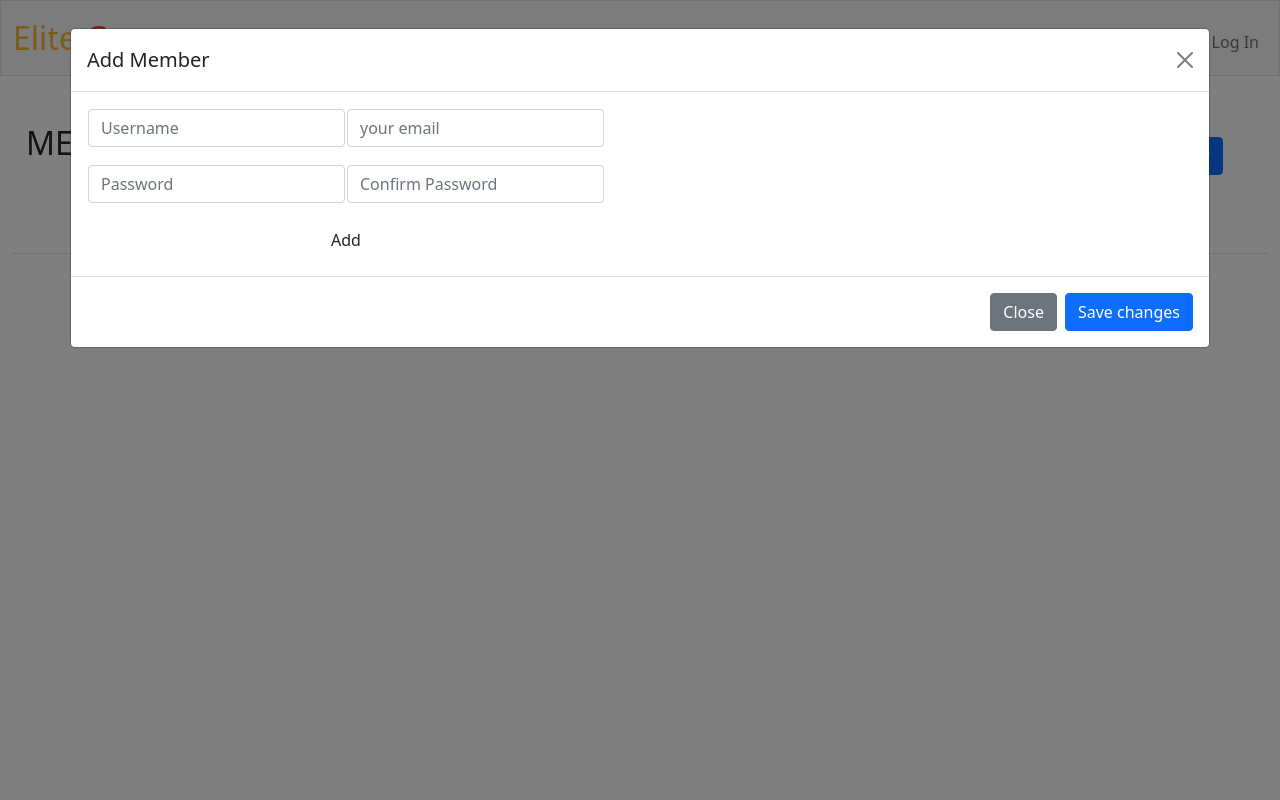
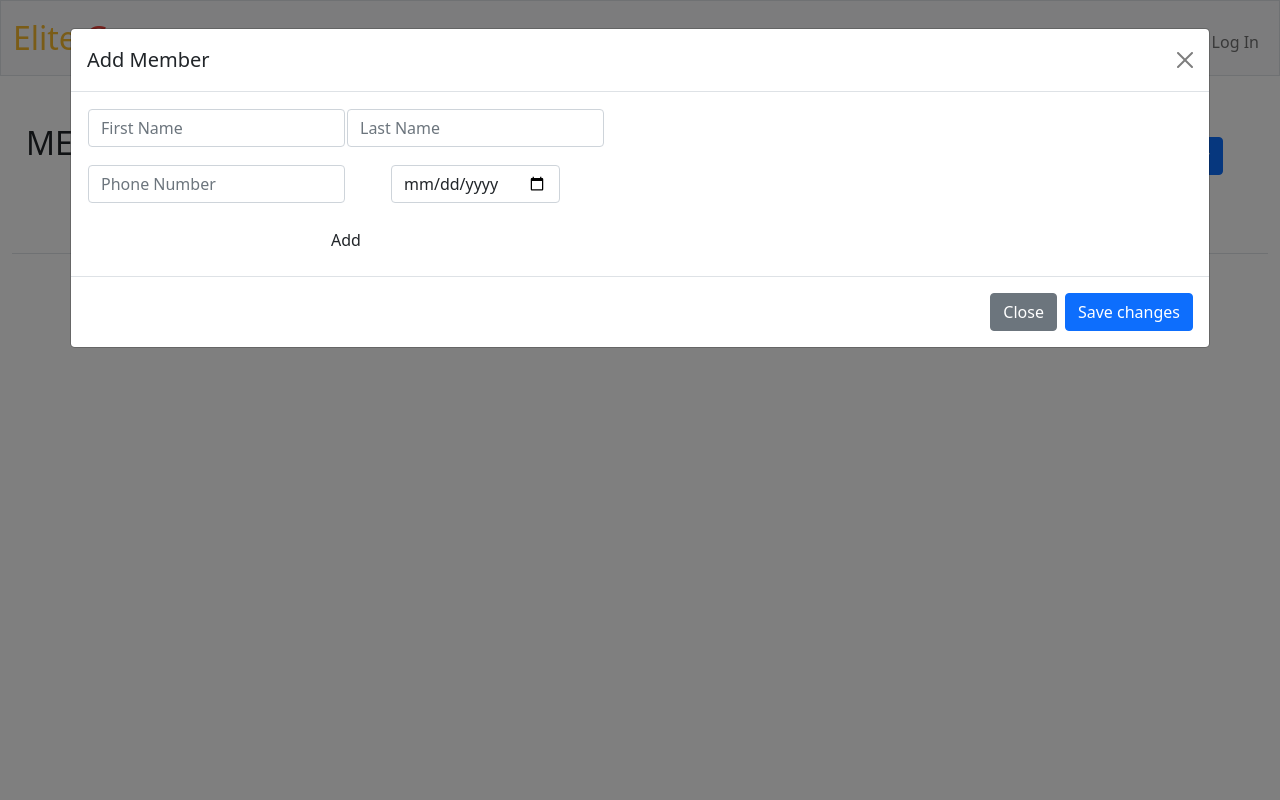
Before and after one commit to Ayman-ing/Gym, a Flask app: page /members in a window 1280 px wide, after a click on "Add New Member". Run offline with Flask 3, Linux system fonts and the light colour scheme; lists and menus that the app fills with data are empty; some libraries are stand-ins or nearby versions.

Commit message:
fixing some css and html

```diff
--- a/templates/members.html
+++ b/templates/members.html
@@ -27,24 +27,24 @@
             <tr>
               <td>
             <div class="mb-3">
-                <input autocomplete="off" autofocus class="form-control mx-auto w-auto" id="username" name="username" placeholder="Username" type="text" required>
+                <input autocomplete="off" autofocus class="form-control mx-auto w-auto" id=cl_Fname" name="cl_Fname" placeholder="First Name" type="text" required>
             </div>
           </td>
           <td>
             <div class="mb-3">
-                <input autocomplete="off" autofocus class="form-control mx-auto w-auto" id="mail" name="mail" placeholder="your email" type="mail" required>
+                <input autocomplete="off" autofocus class="form-control mx-auto w-auto" id="cl_Lname" name="cl_Lname" placeholder="Last Name" type="text" required>
             </div>
           </td>
           </tr>
           <tr>
             <td>
             <div class="mb-3">
-                <input class="form-control mx-auto w-auto" id="password" name="password" placeholder="Password" type="password" required>
+                <input class="form-control mx-auto w-auto" id="cl_num" name="cl_num" placeholder="Phone Number" type="number" required>
             </div>
           </td>
           <td>
             <div class="mb-3">
-                <input class="form-control mx-auto w-auto" id="confirmation" name="confirmation" placeholder="Confirm Password" type="password" required>
+                <input class="form-control mx-auto w-auto" id="cl_BD" name="cl_BD" placeholder="Birth Date" type="date" required>
             </div>
           </td>
           </tr>
```
